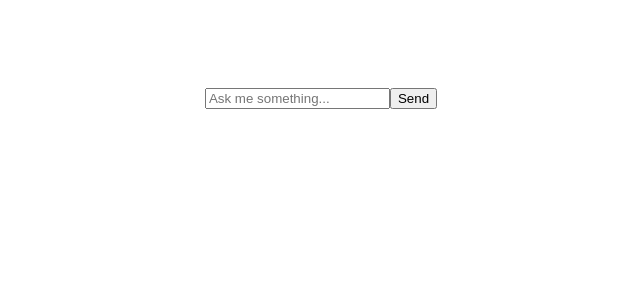
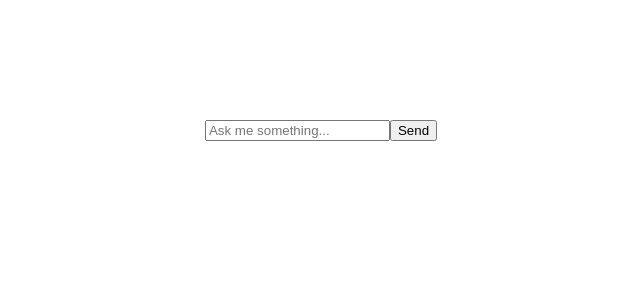
Before and after one commit to Quintin720/NeuroConnect-Chatbot-Clean, a Next.js app: page /chat in a window 1280 px wide. Shown: the top 300 px of the page, without its empty margins (319-959 px from the left). Built offline with nearby package versions, Linux system fonts and the light colour scheme.

Commit message:
Update layout.tsx

```diff
--- a/app/layout.tsx
+++ b/app/layout.tsx
@@ -1,8 +1,18 @@
-export default function RootLayout({ children }: { children: React.ReactNode }) {
+// app/layout.tsx
+
+export default function RootLayout({
+  children,
+}: {
+  children: React.ReactNode;
+}) {
   return (
-    <html>
-      <body>{children}</body>
+    <html lang="en">
+      <head>
+        <title>NeuroConnect Chatbot</title>
+      </head>
+      <body style={{ fontFamily: 'sans-serif', padding: '2rem' }}>
+        {children}
+      </body>
     </html>
   );
 }
-// Minor update to trigger redeploy
```
